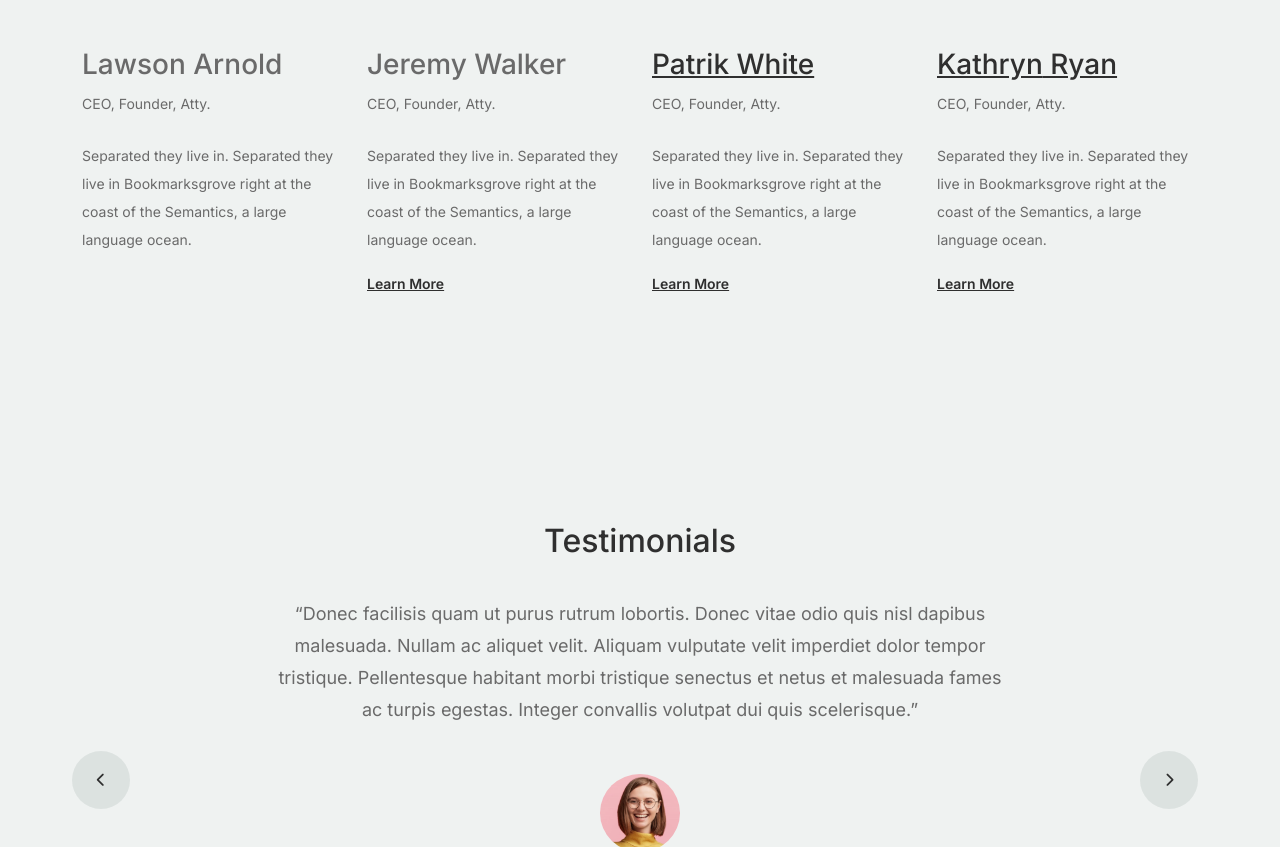
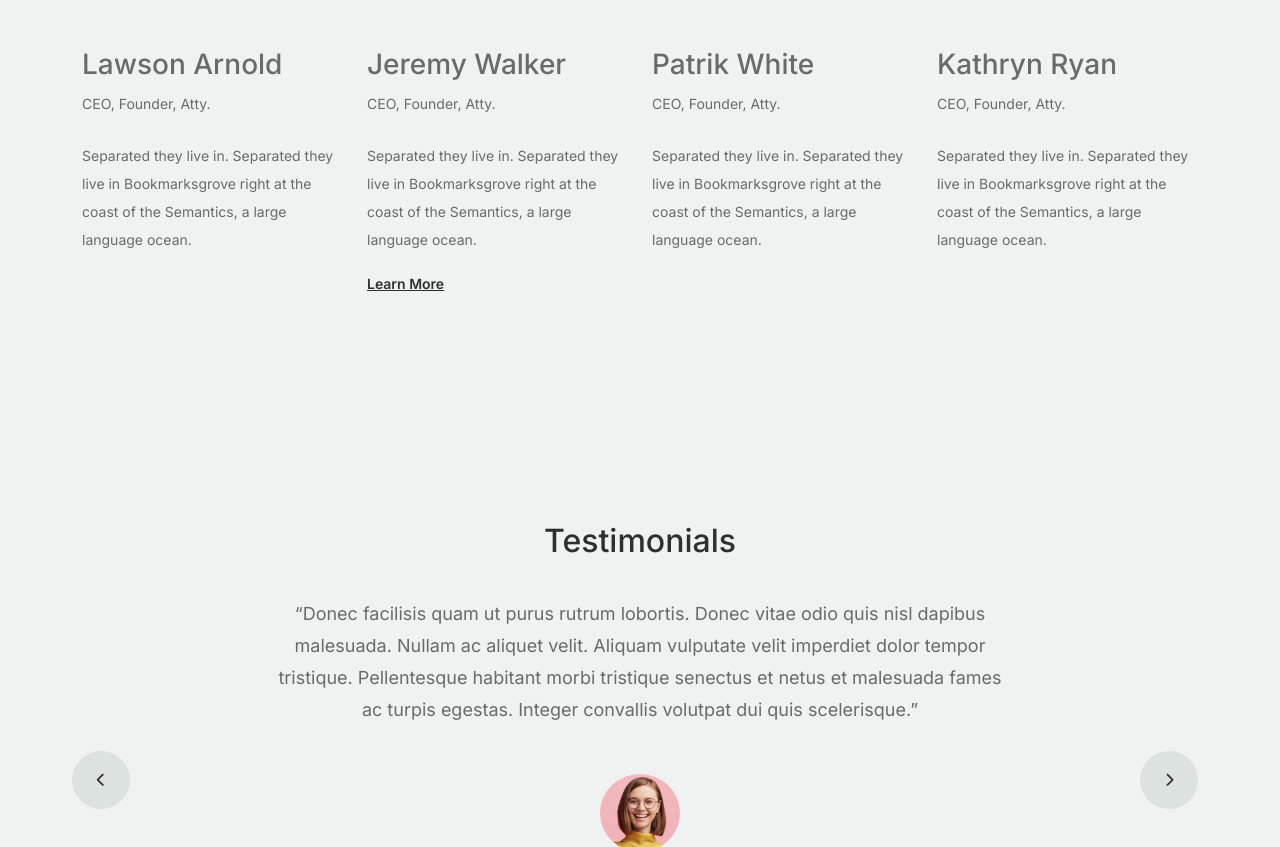
Before and after one commit to Skkmm/VNPR, a plain HTML site: page about.html in a window 1280 px wide. Shown: the part 1599-2446 px from the top of the page. Drawn offline with nearby package versions, Linux system fonts and the light colour scheme; files that its build step writes are made by us from their sources; files whose address does not match are found by name.

Commit message:
Update about.html

```diff
--- a/about.html
+++ b/about.html
@@ -183,11 +183,11 @@
 					<!-- Start Column 3 -->
 					<div class="col-12 col-md-6 col-lg-3 mb-5 mb-md-0">
 						<img src="images/person_3.jpg" class="img-fluid mb-5">
-						<h3 clas><a href="#"><span class="">Patrik</span> White</a></h3>
+						<h3 clas><span class="">Patrik</span> White</a></h3>
             <span class="d-block position mb-4">CEO, Founder, Atty.</span>
             <p>Separated they live in.
             Separated they live in Bookmarksgrove right at the coast of the Semantics, a large language ocean.</p>
-            <p class="mb-0"><a href="#" class="more dark">Learn More <span class="icon-arrow_forward"></span></a></p>
+            <p class="mb-0"></p>
 					</div>
 					<!-- End Column 3 -->
 
@@ -195,11 +195,11 @@
 					<div class="col-12 col-md-6 col-lg-3 mb-5 mb-md-0">
 						<img src="images/person_4.jpg" class="img-fluid mb-5">
 
-						<h3 clas><a href="#"><span class="">Kathryn</span> Ryan</a></h3>
+						<h3 clas><span class="">Kathryn</span> Ryan</a></h3>
             <span class="d-block position mb-4">CEO, Founder, Atty.</span>
             <p>Separated they live in.
             Separated they live in Bookmarksgrove right at the coast of the Semantics, a large language ocean.</p>
-            <p class="mb-0"><a href="#" class="more dark">Learn More <span class="icon-arrow_forward"></span></a></p>
+            <p class="mb-0"></p>
 
 
 					</div>
```
